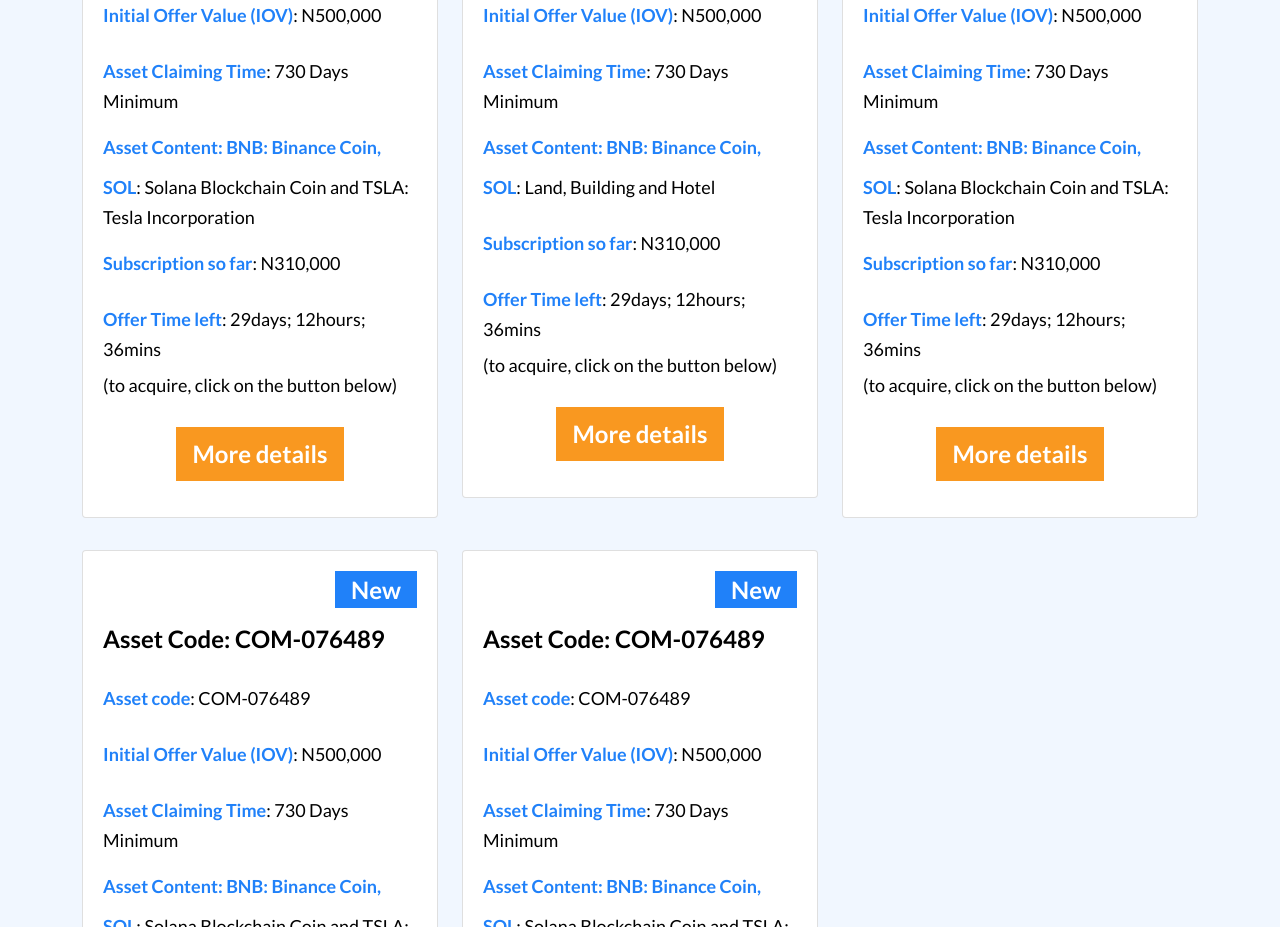
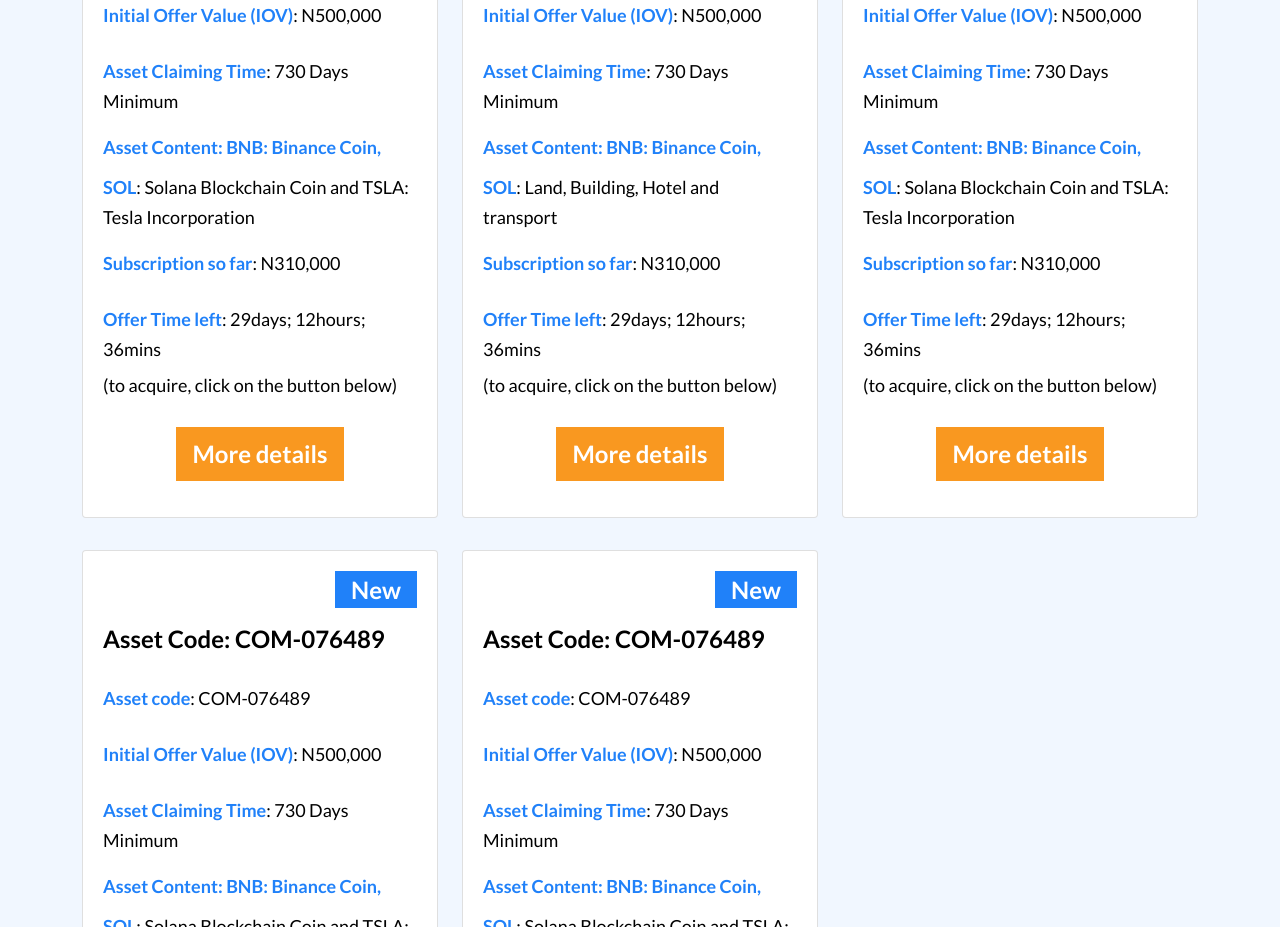
Before and after one commit to Dreezy305/HuntersWall, a Next.js app: page /catalogue in a window 1280 px wide. Shown: the part 1340-2267 px from the top of the page. Built offline with nearby package versions, Linux system fonts and the light colour scheme.

Commit message:
FAQ page

```diff
--- a/data/all.js
+++ b/data/all.js
@@ -45,7 +45,7 @@ export const All = [
     assetCode: "REE-076489",
     Iov: "N500,000",
     AssetClaimTime: "730 Days Minimum",
-    AssetContent: `Land, Building and Hotel`,
+    AssetContent: `Land, Building, Hotel and transport`,
     subscriptions: "N310,000",
     offertime: "29days; 12hours; 36mins",
   },
```
